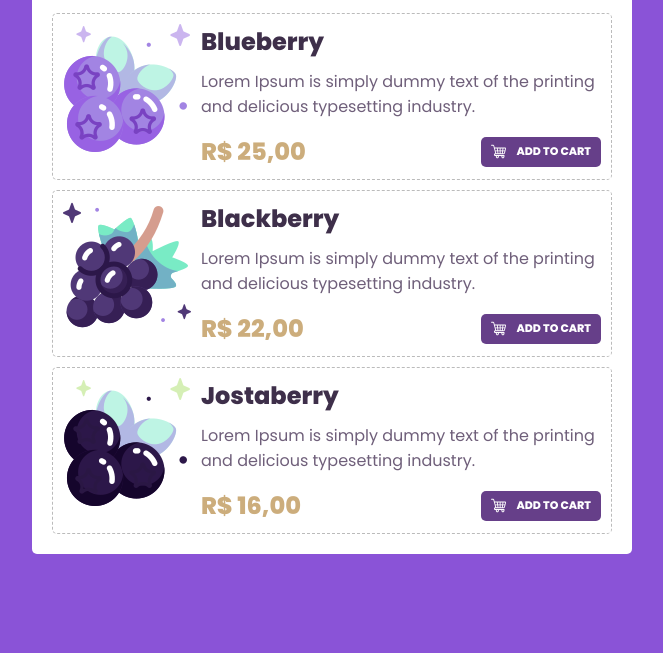
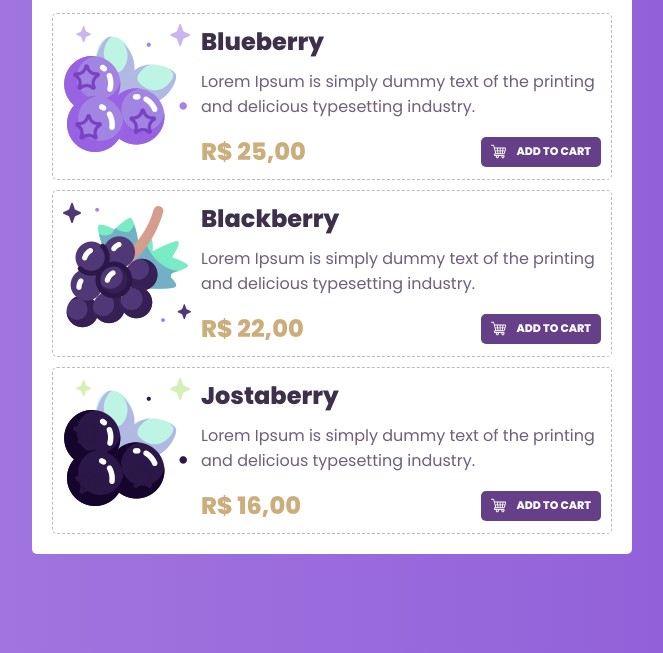
Before and after one commit to 4lex-passos/Shopping-Cart-with-React-Redux, a React app: page / in a window 1280 px wide. Shown: the part 147-800 px from the top of the page, without its empty margins (308-971 px from the left). Built offline with nearby package versions, Linux system fonts and the light colour scheme.

Commit message:
background gradient update

```diff
--- a/src/index.css
+++ b/src/index.css
@@ -8,6 +8,7 @@
     font-family: "Poppins", sans-serif;
 }
 body {
+    background-image: linear-gradient(to right, #a67ee1, #8c58d7);
     background-color: #8a53d7;
     display: flex;
     flex-wrap: wrap;
```
Also changed, not shown: 1 other file.
